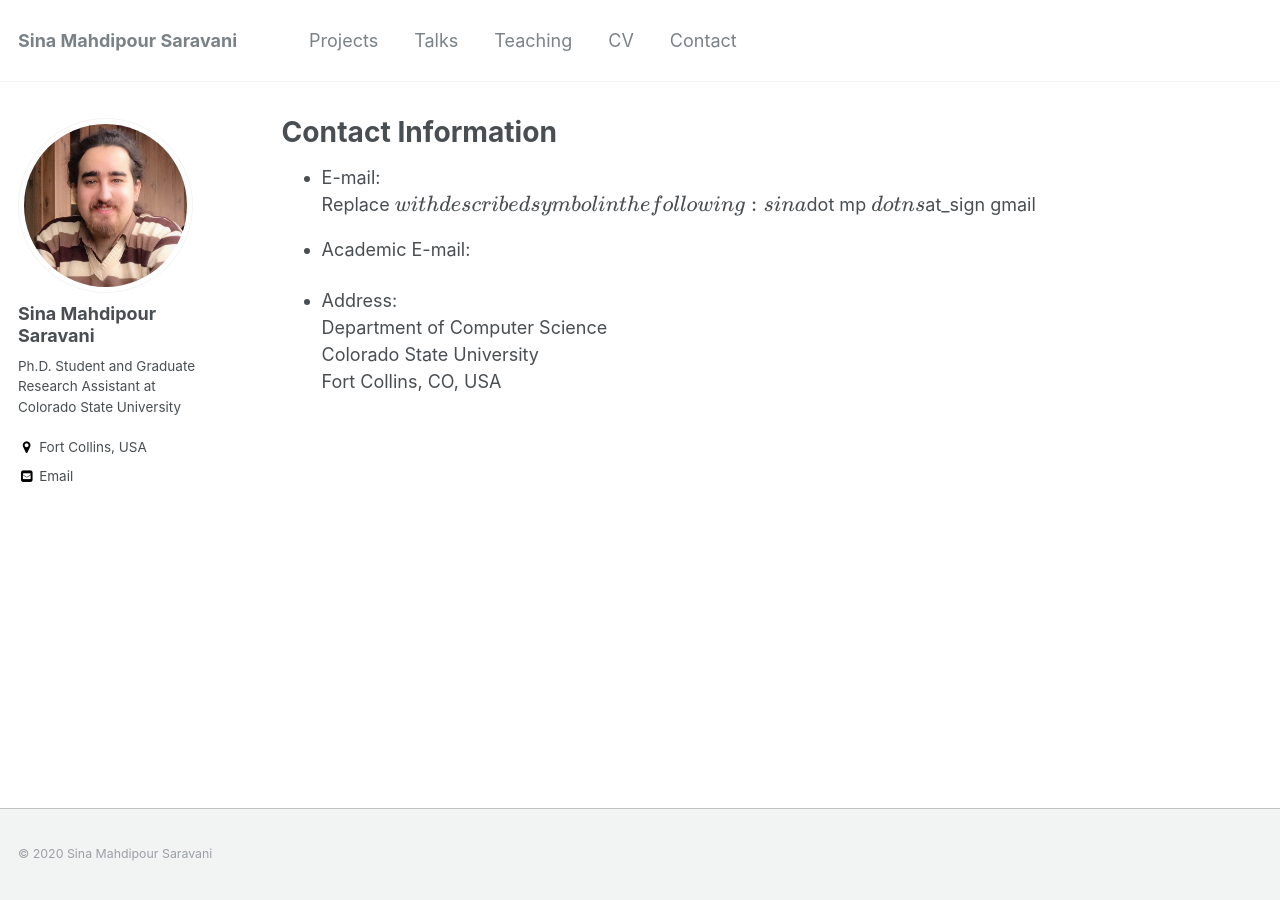
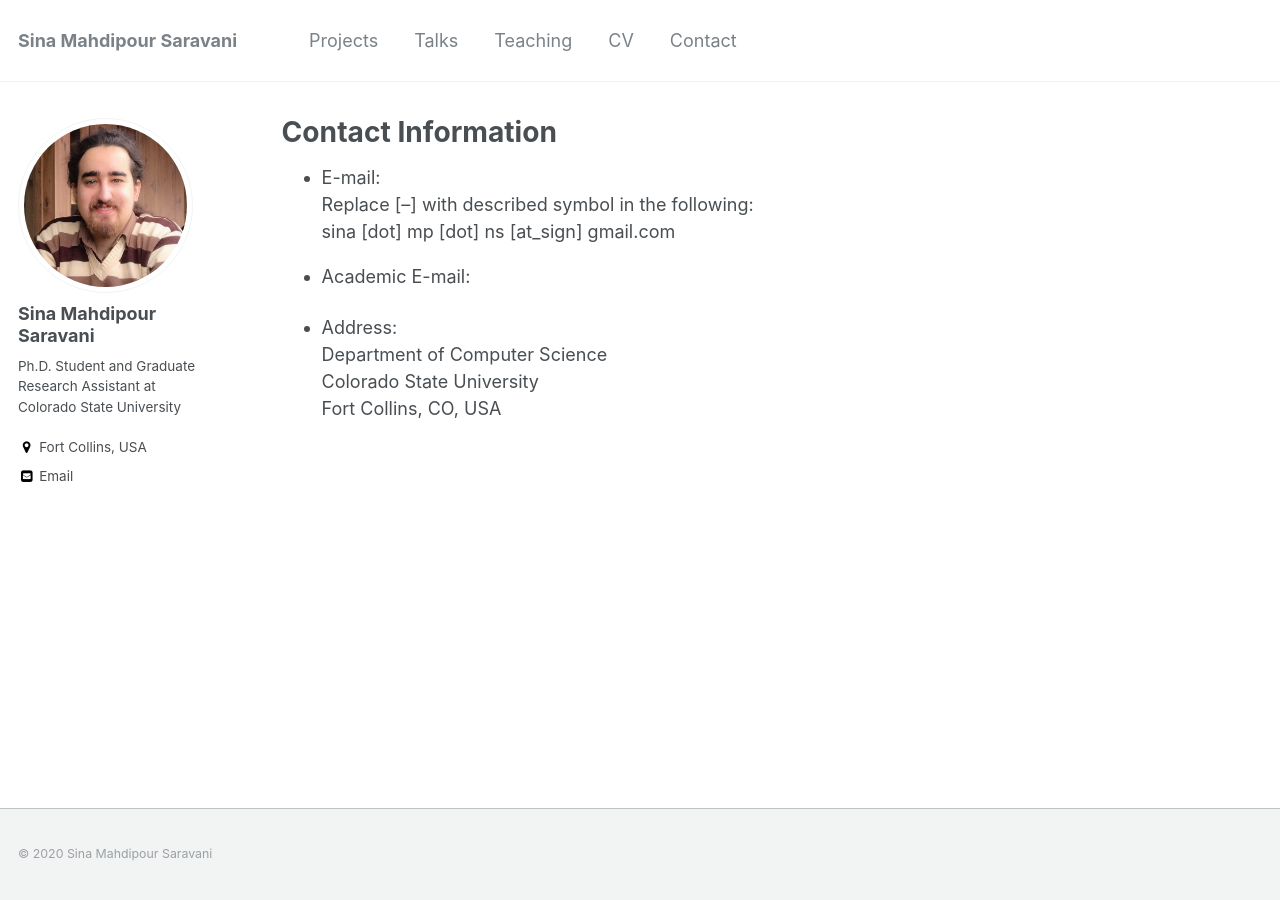
Before and after one commit to sinamps/sinamps.github.io, a Jekyll site: the page built from _pages/contact.md, in a window 1280 px wide. Built offline with Jekyll 4.4.1, drawn with Linux system fonts in a browser that asks for light colours; formulas are drawn with MathJax 3.

Commit message:
Update contact.md

```diff
--- a/_pages/contact.md
+++ b/_pages/contact.md
@@ -5,7 +5,7 @@ permalink: /contact/
 author_profile: true
 ---
 
-* E-mail:<br>Replace \$ with described symbol in the following:<br>sina \$dot mp \$dot ns \$at_sign gmail
+* E-mail:<br>Replace [--] with described symbol in the following:<br>sina [dot] mp [dot] ns [at_sign] gmail.com
 * Academic E-mail:<br>
 
 
```
